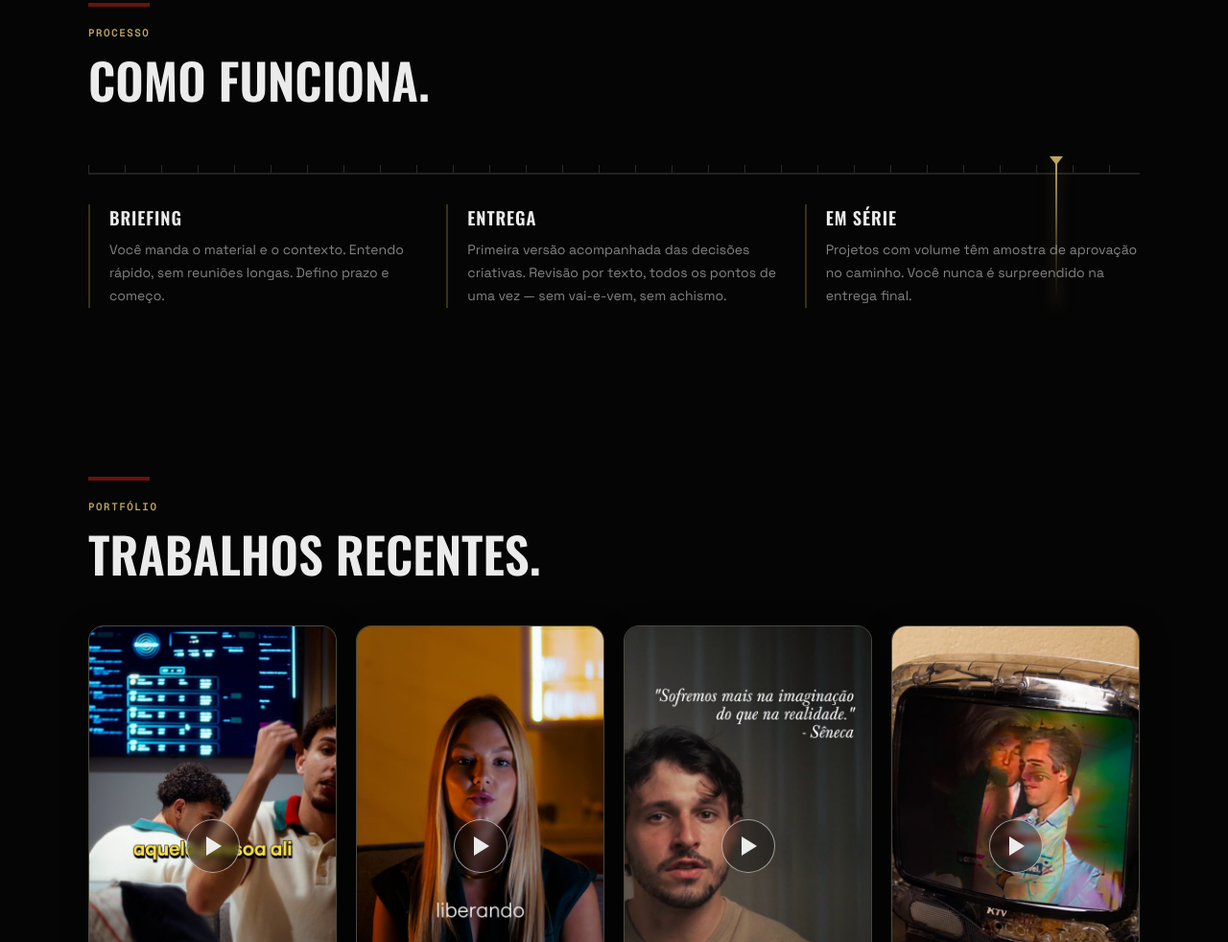
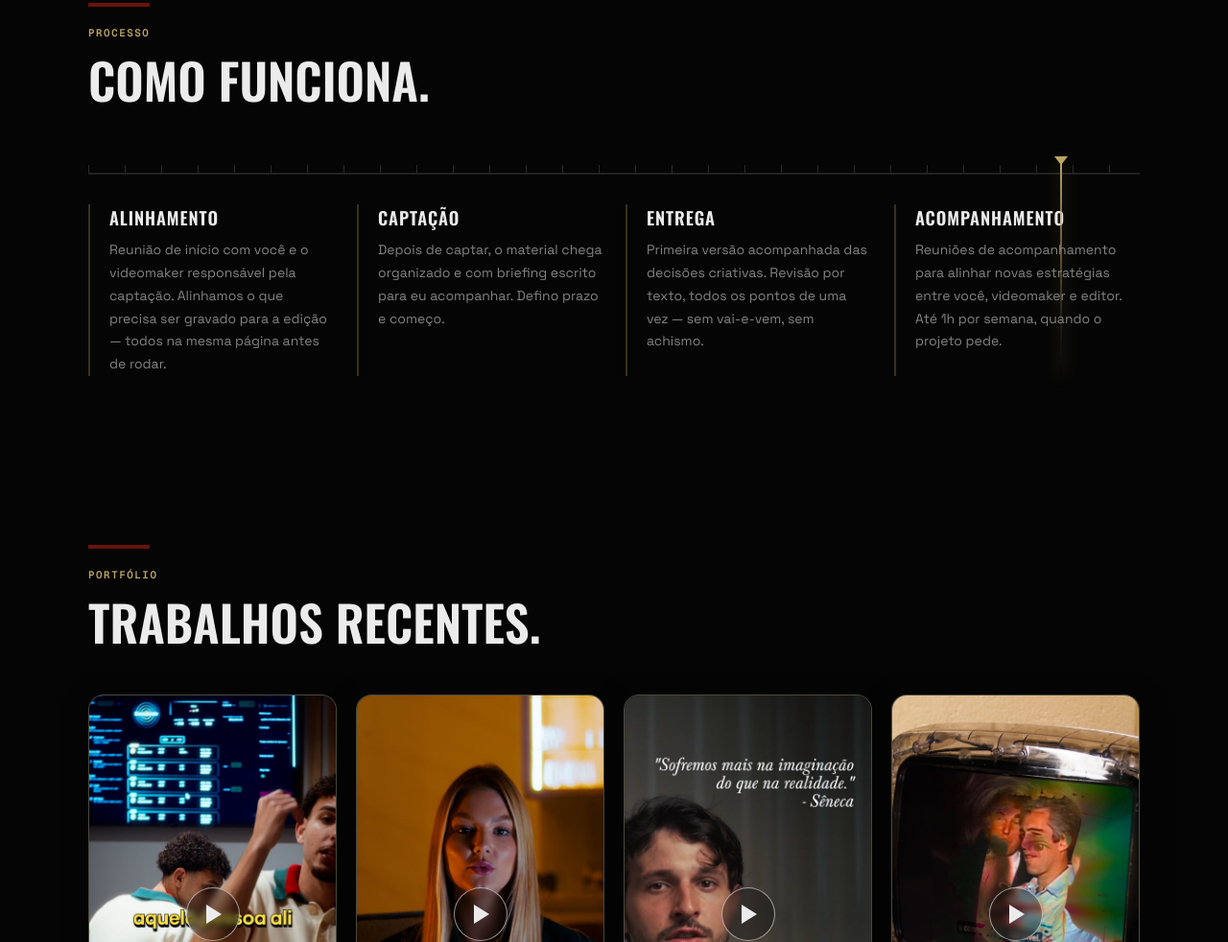
Before and after one commit to maikchan/portfolio, a website: page index.html in a window 1280 px wide. Shown: the part 1466-2448 px from the top of the page at 96% size. Drawn offline with nearby package versions, Linux system fonts and the light colour scheme.

Commit message:
feat(processo): 4 etapas com reuniao de alinhamento e videomaker na captacao

```diff
--- a/index.html
+++ b/index.html
@@ -440,7 +440,7 @@
     /* ── clipes na trilha (ordenados = sequência real) ── */
     .timeline-track {
       list-style: none; margin: 0; padding: 1.9rem 0 0;
-      display: grid; grid-template-columns: repeat(3, 1fr);
+      display: grid; grid-template-columns: repeat(4, 1fr);
       gap: 1.5rem;
     }
     .clip {
@@ -1201,9 +1201,16 @@
       <ol class="timeline-track">
 
         <li class="clip">
-          <h3 class="clip-name">Briefing</h3>
+          <h3 class="clip-name">Alinhamento</h3>
           <p class="clip-desc">
-            Você manda o material e o contexto. Entendo rápido, sem reuniões longas. Defino prazo e começo.
+            Reunião de início com você e o videomaker responsável pela captação. Alinhamos o que precisa ser gravado para a edição — todos na mesma página antes de rodar.
+          </p>
+        </li>
+
+        <li class="clip">
+          <h3 class="clip-name">Captação</h3>
+          <p class="clip-desc">
+            Depois de captar, o material chega organizado e com briefing escrito para eu acompanhar. Defino prazo e começo.
           </p>
         </li>
 
@@ -1215,9 +1222,9 @@
         </li>
 
         <li class="clip">
-          <h3 class="clip-name">Em série</h3>
+          <h3 class="clip-name">Acompanhamento</h3>
           <p class="clip-desc">
-            Projetos com volume têm amostra de aprovação no caminho. Você nunca é surpreendido na entrega final.
+            Reuniões de acompanhamento para alinhar novas estratégias entre você, videomaker e editor. Até 1h por semana, quando o projeto pede.
           </p>
         </li>
 
```
